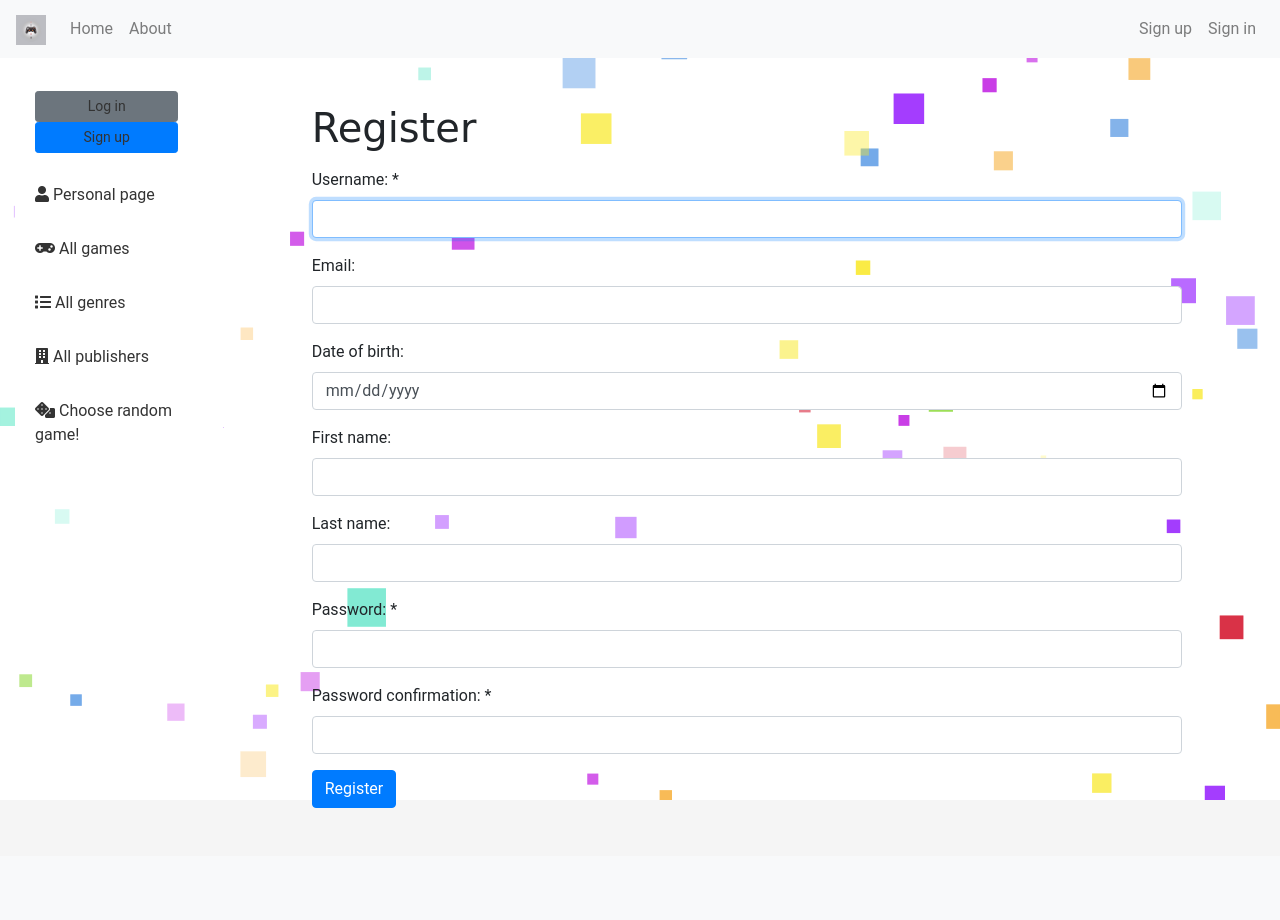
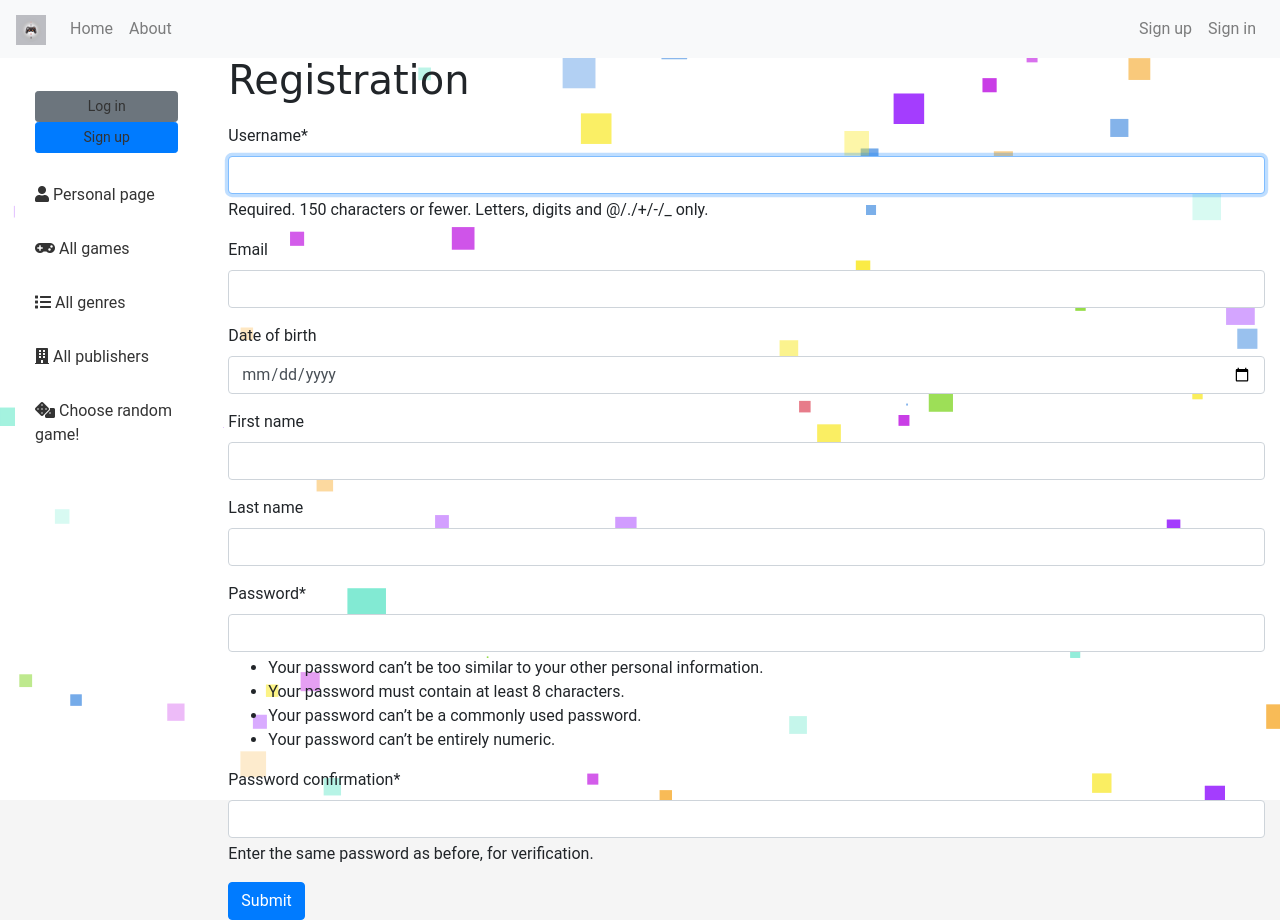
Before and after one commit to BornToLivee/game-hub, a Django app: page /register/ in a window 1280 px wide. Before the commit the page ends 808 px from the top, so only its background shows below. Run offline with Django 5.2, Linux system fonts and the light colour scheme; parts of the project's set-up code (start-up, migrations or seed data) failed here and were passed over; some libraries are stand-ins or nearby versions.

Commit message:
fix register form, now we can see validation problems properly & add validation on birth_date in RegistrationForms

```diff
--- a/game/forms.py
+++ b/game/forms.py
@@ -1,3 +1,5 @@
+from datetime import timedelta
+from django.utils import timezone
 from django import forms
 from django.contrib.auth.forms import UserCreationForm
 from django.forms import DateInput
@@ -45,6 +47,16 @@ class PlayerRegistrationForm(UserCreationForm):
         model = Player
         fields = ["username", "email", "date_of_birth", "first_name", "last_name", "password1", "password2",]
 
+    def clean_date_of_birth(self):
+        date_of_birth = self.cleaned_data.get('date_of_birth')
+        if date_of_birth:
+            today = timezone.now().date()
+            min_age = today - timedelta(days=365 * 100)
+            max_age = today - timedelta(days=365 * 5)
+            if not (min_age <= date_of_birth <= max_age):
+                raise forms.ValidationError(f"Date of birth must be between {min_age} and {max_age}.")
+        return date_of_birth
+
 
 class PlayerUpdateForm(forms.ModelForm):
     class Meta:
--- a/game/urls.py
+++ b/game/urls.py
@@ -1,10 +1,10 @@
 from django.conf.urls.static import static
 from django.urls import path
 
-from game.views import index, GameListView, GenreListView, PublisherListView, register, personal_page, \
+from game.views import index, GameListView, GenreListView, PublisherListView, personal_page, \
     update_wishlist_status, update_completed_status, game_detail, GameCreateView, GameUpdateView, GenreDetailView, \
     PublisherDetailView, about, RandomGameView, player_update, GenreCreateView, GenresUpdateView, GenreDeleteView, \
-    PublisherCreateView, PublisherUpdateView, PublisherDeleteView, GameDeleteView
+    PublisherCreateView, PublisherUpdateView, PublisherDeleteView, GameDeleteView, RegistrationView
 from game_hub import settings
 
 urlpatterns = [
@@ -24,7 +24,7 @@ urlpatterns = [
     path("publishers/create/", PublisherCreateView.as_view(), name="publisher-create"),
     path("publishers/<int:pk>/update/", PublisherUpdateView.as_view(), name="publisher-update"),
     path("publishers/<int:pk>/delete/", PublisherDeleteView.as_view(), name="publisher-delete"),
-    path("register/", register, name="register"),
+    path("register/", RegistrationView.as_view(), name="register"),
     path('update_wishlist_status/<int:game_id>/', update_wishlist_status, name='update-wishlist-status'),
     path('update_completed_status/<int:game_id>/', update_completed_status, name='update-completed-status'),
     path('personal_page/', personal_page, name='personal-page'),
--- a/game/views.py
+++ b/game/views.py
@@ -1,13 +1,12 @@
 from django.contrib.auth import login
 from django.contrib.auth.decorators import login_required
-import json
+from django.contrib import messages
 from django.core.paginator import Paginator
 from django.db.models import Avg, Count
 from django.http import HttpRequest, HttpResponse, JsonResponse
 from django.shortcuts import render, redirect, get_object_or_404
 from django.urls import reverse_lazy, reverse
 from django.views import View
-from django.views.decorators.csrf import csrf_exempt
 from django.views.generic import ListView, DetailView, CreateView, UpdateView, DeleteView
 
 from game.forms import PlayerRegistrationForm, RatingForm, GameSearchForm, GameForm, PlayerUpdateForm, GenreCreateForm, \
@@ -37,16 +36,10 @@ def index(request: HttpRequest) -> HttpResponse:
     return render(request, "game/index.html", context=context)
 
 
-def register(request):
-    if request.method == "POST":
-        form = PlayerRegistrationForm(request.POST)
-        if form.is_valid():
-            user = form.save()
-            login(request, user)
-            return redirect("/")
-    else:
-        form = PlayerRegistrationForm()
-    return render(request, "registration/register.html", {"form": form})
+class RegistrationView(CreateView):
+    form_class = PlayerRegistrationForm
+    template_name = "registration/register.html"
+    success_url = reverse_lazy("game:personal-page")
 
 
 def player_update(request):
@@ -224,6 +217,7 @@ class PublisherListView(ListView):
 
         return context
 
+
 class PublisherDetailView(DetailView):
     model = Publisher
 
--- a/templates/registration/register.html
+++ b/templates/registration/register.html
@@ -1,66 +1,11 @@
 {% extends "base.html" %}
-
-{% load form_tags %}
+{% load crispy_forms_filters %}
 
 {% block content %}
-  <div class="container mt-5">
-    <h2 class="mb-3">Register</h2>
-    <form method="post" class="needs-validation" novalidate>
-      {% csrf_token %}
-      <div class="form-group">
-        {{ form.username.label_tag }} *
-        {{ form.username|add_class:"form-control" }}
-        <div class="invalid-feedback">
-          Please provide a valid username.
-        </div>
-      </div>
-      <div class="form-group">
-        {{ form.email.label_tag }}
-        {{ form.email|add_class:"form-control" }}
-        <div class="invalid-feedback">
-          Please provide a valid email address.
-        </div>
-      </div>
-      <div class="form-group">
-        {{ form.date_of_birth.label_tag }}
-        {{ form.date_of_birth|add_class:"form-control" }}
-        <div class="invalid-feedback">
-          {% if form.date_of_birth.errors %}
-            {{ form.date_of_birth.errors|first }}
-          {% else %}
-            Please provide your date of birth.
-          {% endif %}
-        </div>
-      </div>
-      <div class="form-group">
-        {{ form.first_name.label_tag }}
-        {{ form.first_name|add_class:"form-control" }}
-        <div class="invalid-feedback">
-          Please provide your first name.
-        </div>
-      </div>
-      <div class="form-group">
-        {{ form.last_name.label_tag }}
-        {{ form.last_name|add_class:"form-control" }}
-        <div class="invalid-feedback">
-          Please provide your last name.
-        </div>
-      </div>
-      <div class="form-group">
-        {{ form.password1.label_tag }} *
-        {{ form.password1|add_class:"form-control" }}
-        <div class="invalid-feedback">
-          Please provide a valid password.
-        </div>
-      </div>
-      <div class="form-group">
-        {{ form.password2.label_tag }} *
-        {{ form.password2|add_class:"form-control" }}
-        <div class="invalid-feedback">
-          Please confirm your password.
-        </div>
-      </div>
-      <button type="submit" class="btn btn-primary">Register</button>
-    </form>
-  </div>
+  <h1>Registration</h1>
+  <form action="" method="POST" novalidate>
+    {% csrf_token %}
+    {{ form|crispy }}
+    <input class="btn btn-primary" type="submit" value="Submit">
+  </form>
 {% endblock %}
```
